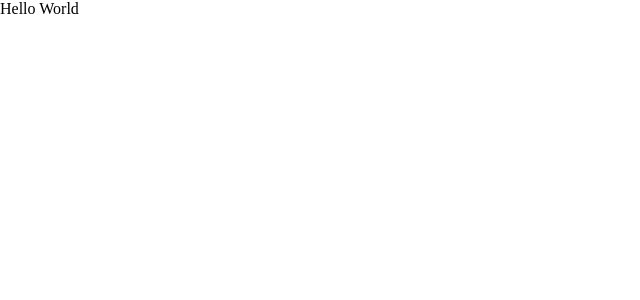
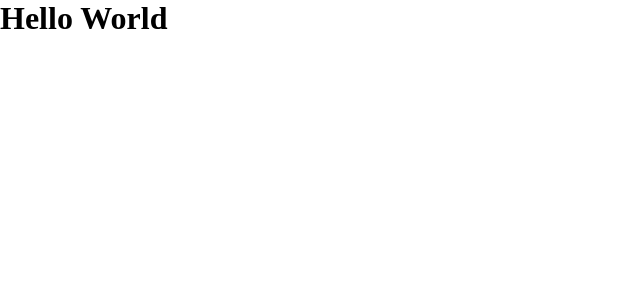
Before and after one commit to Sanil-Surve/AcademixAid, a React (Vite) app in the folder client/: page / in a window 1280 px wide. Shown: the top 300 px of the page, without its empty margins (0-640 px from the left). Built offline with nearby package versions, Linux system fonts and the light colour scheme.

Commit message:
Initial commit

```diff
--- a/client/src/App.jsx
+++ b/client/src/App.jsx
@@ -1,9 +1,5 @@
 const App = () => {
-  return (
-    <div>
-      Hello World
-    </div>
-  )
+  return <h1>Hello World</h1>
 }
 
 export default App
```
